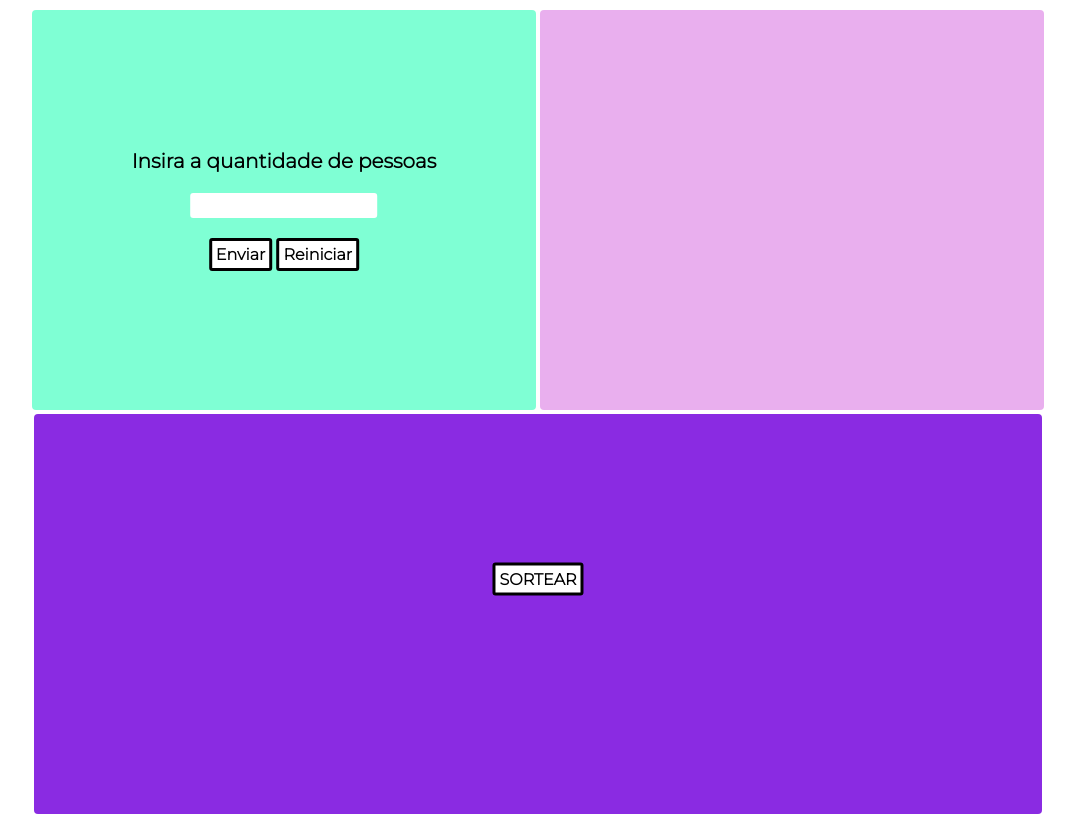
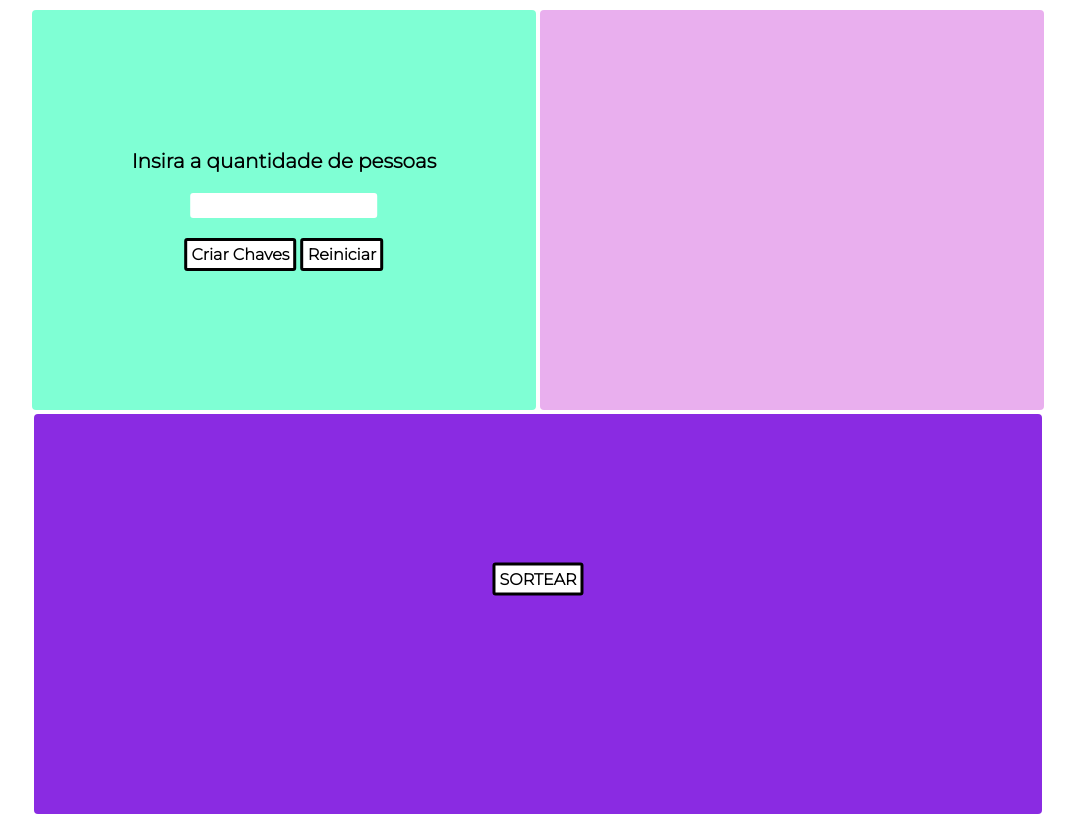
Before and after one commit to gabrielgfaria/site-sorteio, a plain HTML site: page index.html in a window 1280 px wide. Shown: the whole page, without its empty margins (102-1177 px from the left). Drawn offline with Linux system fonts and the light colour scheme; a web font is replaced by a local one.

Commit message:
Implement syntax change

```diff
--- a/index.html
+++ b/index.html
@@ -23,7 +23,7 @@
                     <form id="entrada_qte" action="">
                         <input id="campo_qte" type="text">
                     </form>
-                    <div id="botao_enviar" class="botao">Enviar</div>
+                    <div id="botao_enviar" class="botao">Criar Chaves</div>
                     <div id="botao_reiniciar" class="botao">Reiniciar</div>
                 </div>
             </div>
```
